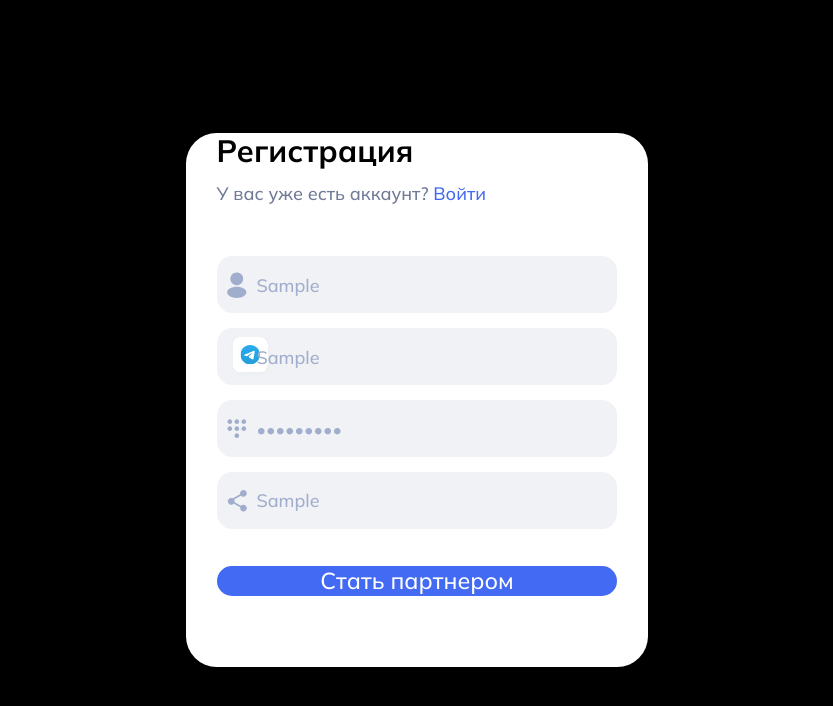
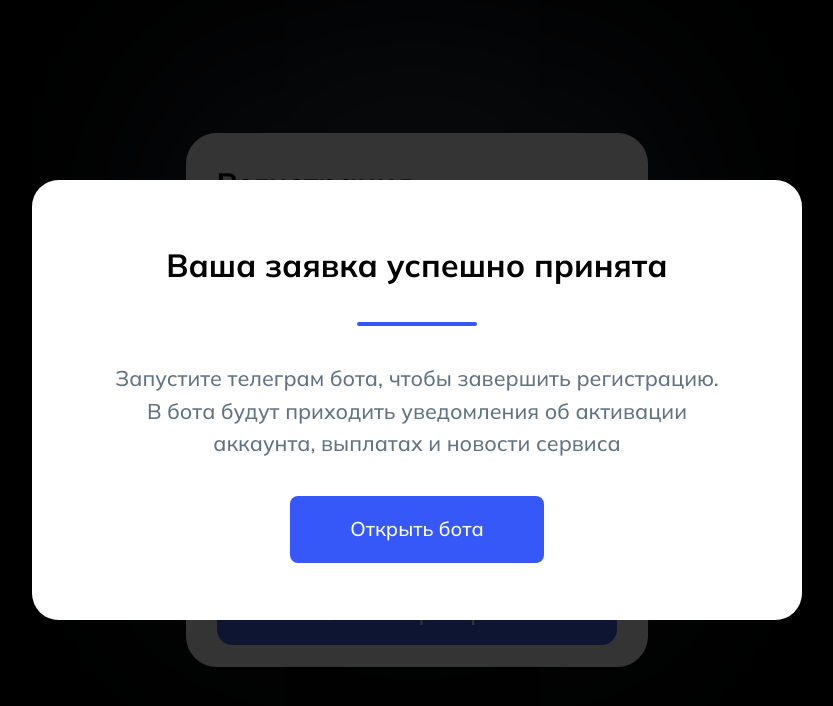
Before and after one commit to immweasel/dashboard, a React (Create React App) app in the folder frontend/: page /signup in a window 1280 px wide. Both pictures are taken after typing "Sample", "Sample", "Sample123", "Sample" into the empty fields and a click on the button "Стать партнером". Shown: the top 706 px of the page, without its empty margins (223-1056 px from the left). Built offline with nearby package versions, Linux system fonts and the light colour scheme; no server answers.

Commit message:
feat: сделать модалку по кнопке 'стать партнером' и переадресацию на тг

```diff
--- /dev/null
+++ b/frontend/src/components/PartnerComplete/PartnerComplete.module.css
@@ -0,0 +1,88 @@
+@font-face {
+  font-family: MulishMedium;
+  src: url("../../assets/fonts/Mulish/Mulish-Medium.ttf");
+}
+
+@font-face {
+  font-family: MulishBold;
+  src: url("../../assets/fonts/Mulish/Mulish-Bold.ttf");
+}
+
+.modal {
+  display: grid;
+  position: fixed;
+  top: 0;
+  left: 0;
+  width: 100%;
+  height: 100%;
+  color: aliceblue;
+  justify-content: center;
+  align-items: center;
+  z-index: 1000;
+}
+
+.modalContent {
+  display: grid;
+  background: white;
+  padding: 20px;
+  border-radius: 26.74px;
+  position: relative;
+  width: 730px;
+  height: 400px;
+  flex-direction: column;
+}
+
+.closeButton {
+  font-family: MulishMedium;
+  font-weight: 500;
+  font-size: 20px;
+  line-height: 24px;
+  width: 254.01px;
+  height: 67.76px;
+  border-radius: 8.02px;
+  background-color: #3758F9;
+  color: white;
+  justify-self: center;
+  cursor: pointer;
+  border: none;
+}
+
+.overlay {
+  position: fixed;
+  top: 0;
+  left: 0;
+  width: 100%;
+  height: 100%;
+  background: rgba(0, 0, 0, 0.795);
+  z-index: 999;
+}
+
+.title {
+  padding: 0;
+  margin: 0;
+  padding-top: 45px;
+  font-family: MulishBold;
+  color: black;
+  font-weight: 600;
+  font-size: 32.09px;
+}
+
+.line {
+  justify-self: center;
+  width: 120.32px;
+  height: 4.01px;
+  background: #3758F9;
+  border-radius: 2.67px
+}
+
+.subtitle {
+  padding: 0;
+  margin: 0;
+  padding-left: 60px;
+  padding-right: 60px;
+  font-family: MulishMedium;
+  color: #637381;
+  font-weight: 400;
+  font-size: 21.39px;
+  line-height: 32.09px;
+}
--- /dev/null
+++ b/frontend/src/components/PartnerComplete/PartnerComplete.tsx
@@ -0,0 +1,38 @@
+import React from 'react';
+import styles from './PartnerComplete.module.css';
+
+interface PartnerCompleteProps {
+  isOpen: boolean;
+  onClose: () => void;
+}
+
+const PartnerComplete: React.FC<PartnerCompleteProps> = ({ isOpen, onClose }) => {
+
+  const handleButtonClick = () => {
+    window.open('https://t.me/soundfieldgirl', '_blank');
+    onClose();
+  };
+
+  return (
+    <>
+      {isOpen && (
+        <>
+          <div className={styles.overlay}></div>
+          <div className={styles.modal}>
+            <div className={styles.modalContent}>
+              <h1 className={styles.title}>Ваша заявка успешно принята</h1>
+              <div className={styles.line}></div>
+              <p className={styles.subtitle}>Запустите телеграм бота, чтобы завершить регистрацию.
+В бота будут приходить уведомления об активации аккаунта, выплатах и новости сервиса</p>
+              <button className={styles.closeButton} onClick={handleButtonClick}>
+                Открыть бота
+              </button>
+            </div>
+          </div>
+        </>
+      )}
+    </>
+  );
+};
+
+export default PartnerComplete;
--- a/frontend/src/components/RegistrationForm/RegistrationForm.module.css
+++ b/frontend/src/components/RegistrationForm/RegistrationForm.module.css
@@ -29,6 +29,7 @@
   width: 462.48px;
   background-color: white;
   border-radius: 30.83px;
+  box-shadow: 0px -60px 400px -20px rgba(165, 203, 255, 0.49);
 }
 
 .registerContainer {
@@ -112,7 +113,6 @@
   left: 10px;
 }
 
-
 .inputContainer input {
   position: relative;
   padding-left: 39.82px;
@@ -138,3 +138,7 @@
   cursor: pointer;
   align-self: center;
 }
+
+.errorName {
+  color: red;
+}
--- a/frontend/src/components/RegistrationForm/RegistrationForm.tsx
+++ b/frontend/src/components/RegistrationForm/RegistrationForm.tsx
@@ -2,6 +2,7 @@ import React, { useState } from 'react';
 import { useForm, SubmitHandler } from 'react-hook-form';
 import axios from 'axios';
 import styles from "./RegistrationForm.module.css";
+import PartnerComplete from '../PartnerComplete/PartnerComplete';
 
 interface RegistrationFormData {
   username: string;
@@ -11,21 +12,29 @@ interface RegistrationFormData {
 }
 
 const RegistrationForm: React.FC = () => {
+
   const {
     register,
     handleSubmit,
     formState: { errors },
   } = useForm<RegistrationFormData>();
+
   const [error, setError] = useState<string | null>(null);
+	const [isModalOpen, setIsModalOpen] = useState(false);
 
   const onSubmit: SubmitHandler<RegistrationFormData> = async (data) => {
     try {
       const response = await axios.post('/api/register', data);
       console.log('Успешно зарегистрированы', response.data);
+			setIsModalOpen(false);
     } catch (err) {
       setError('Ошибка при регистрации');
     }
   };
+
+	const closeModal = () => {
+		setIsModalOpen(false);
+	};
 
   return (
 		<div className={styles.formContainer}>
@@ -52,7 +61,7 @@ const RegistrationForm: React.FC = () => {
 						autoComplete='off'
 					/>
 					{errors.username && (
-						<p>
+						<p className={styles.errorName}>
 							Логин пользователя обязателен и должен быть не более 256 символов.
 						</p>
 					)}
@@ -71,7 +80,7 @@ const RegistrationForm: React.FC = () => {
 						autoComplete='off'
 					/>
 					{errors.tgUsername && (
-						<p>
+						<p className={styles.errorName}>
 							Юзернейм телеграмм аккаунта обязателен и должен быть не более 256
 							символов.
 						</p>
@@ -91,7 +100,7 @@ const RegistrationForm: React.FC = () => {
 						autoComplete='off'
 					/>
 					{errors.password && (
-						<p>Пароль обязателен и должен быть не более 64 символов.</p>
+						<p className={styles.errorName}>Пароль обязателен и должен быть не более 64 символов.</p>
 					)}
 				</div>
 
@@ -104,16 +113,23 @@ const RegistrationForm: React.FC = () => {
 						autoComplete='off'
 					/>
 					{errors.trafficSource && (
-						<p>Источник трафика должен быть не более 1024 символов.</p>
+						<p className={styles.errorName}>Источник трафика должен быть не более 1024 символов.</p>
 					)}
 				</div>
 
-				<button className={styles.submitButton} type='submit'>
+				<button className={styles.submitButton}
+				type='submit'
+				onClick={(e) => {
+					e.preventDefault();
+					setIsModalOpen(true);
+				}}>
 					Стать партнером
 				</button>
 
 				{error && <p>{error}</p>}
+
 			</form>
+			<PartnerComplete isOpen={isModalOpen} onClose={closeModal} />
 		</div>
 	)
 };
```
